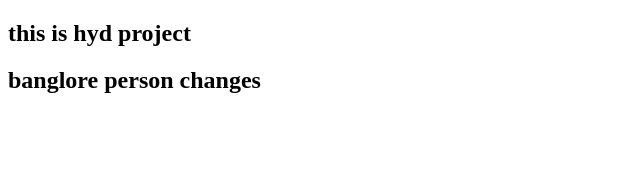
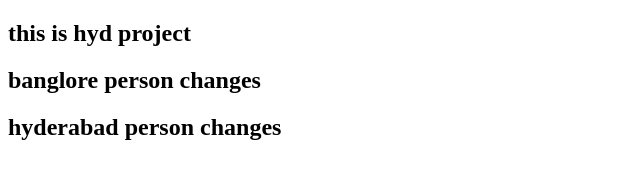
Before and after one commit to abhiram-sudo/Hyd-project, a plain HTML site: page index.html in a window 1280 px wide. Shown: the whole page, without its empty margins (0-640 px from the left). Drawn offline with Linux system fonts and the light colour scheme.

Commit message:
hyd changes

```diff
--- a/index.html
+++ b/index.html
@@ -8,5 +8,6 @@
 <body>
     <h2>this is hyd project</h2>
     <h2>banglore person changes</h2>
+    <h2>hyderabad person  changes</h2>
 </body>
 </html>
```
